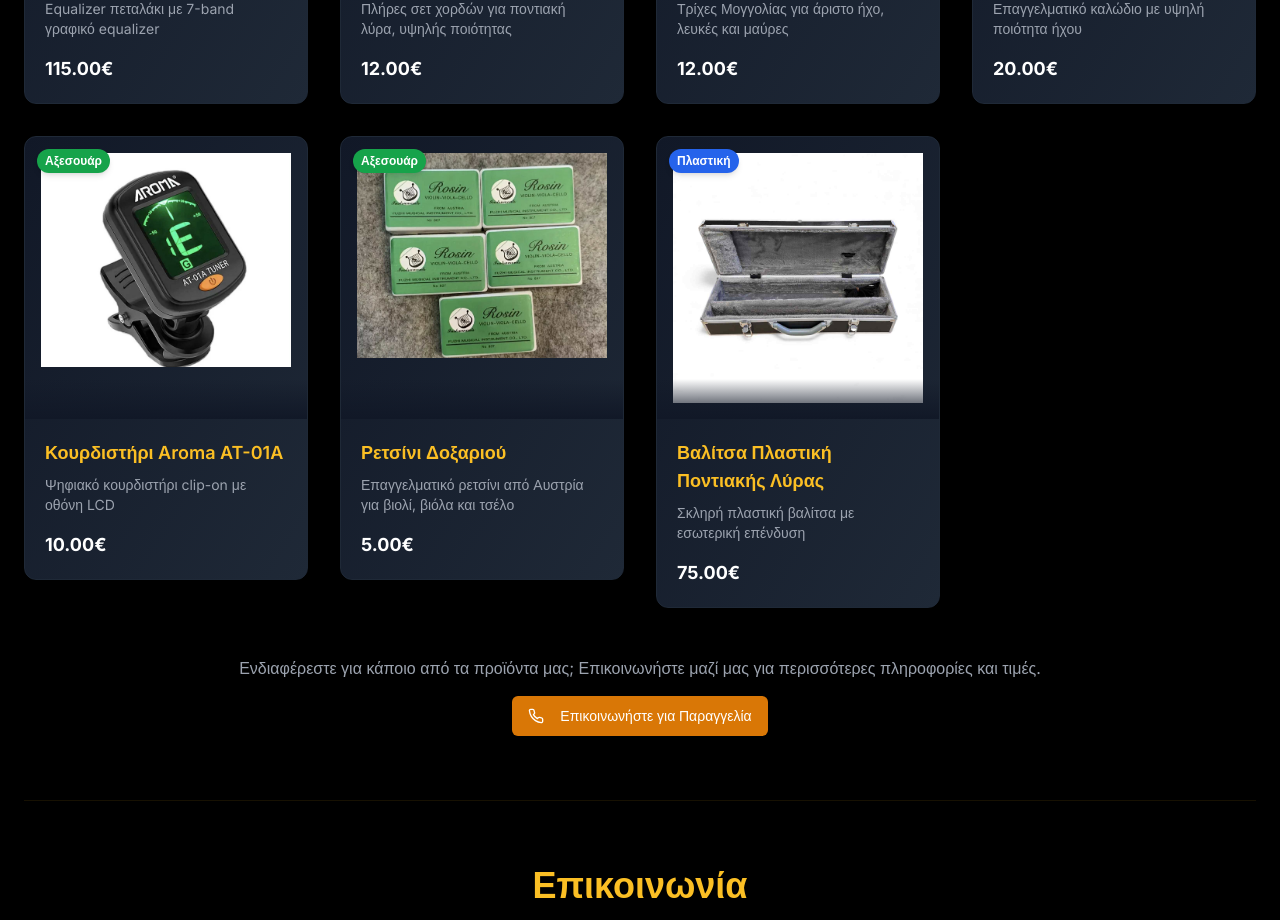
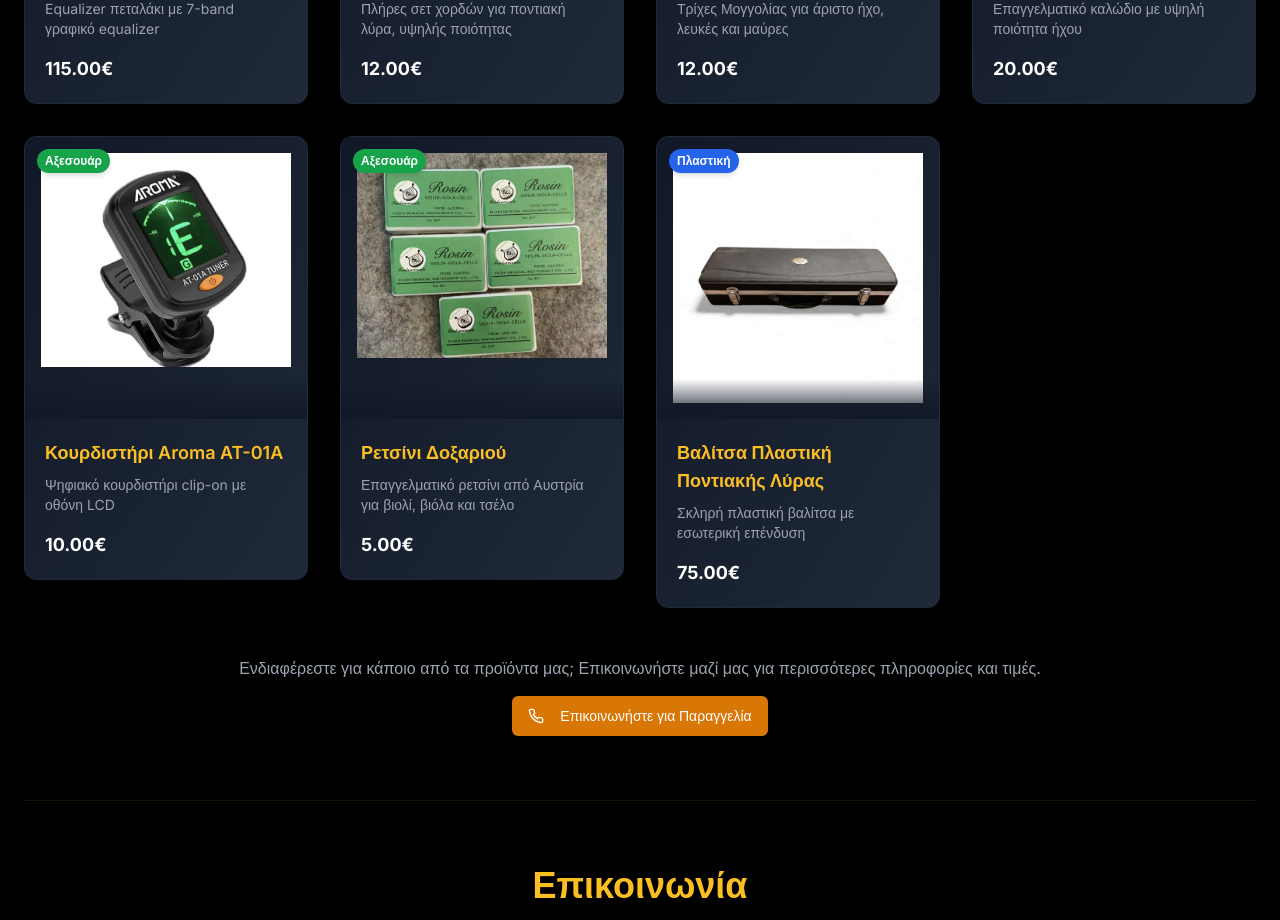
Before and after one commit to ntontischris/siris, a Next.js app: page / in a window 1280 px wide. Shown: the part 3900-4820 px from the top of the page. Built offline with nearby package versions, Linux system fonts and the light colour scheme.

Commit message:
feat: update case image to closed on homepage
Display closed suitcase image as requested.

#VERCEL_SKIP

Co-authored-by: null <133257465+ntontischris@users.noreply.github.com>

```diff
--- a/app/page.tsx
+++ b/app/page.tsx
@@ -325,7 +325,7 @@ export default function Home() {
                 name="Βαλίτσα Πλαστική Ποντιακής Λύρας"
                 description="Σκληρή πλαστική βαλίτσα με εσωτερική επένδυση"
                 price={75}
-                image="/images/plastic-lyre-case-interior.jpg"
+                image="/images/plastic-lyre-case-closed.jpg"
                 badge={{ text: "Πλαστική", color: "blue" }}
                 slug="plastic-lyre-case"
               />
```
